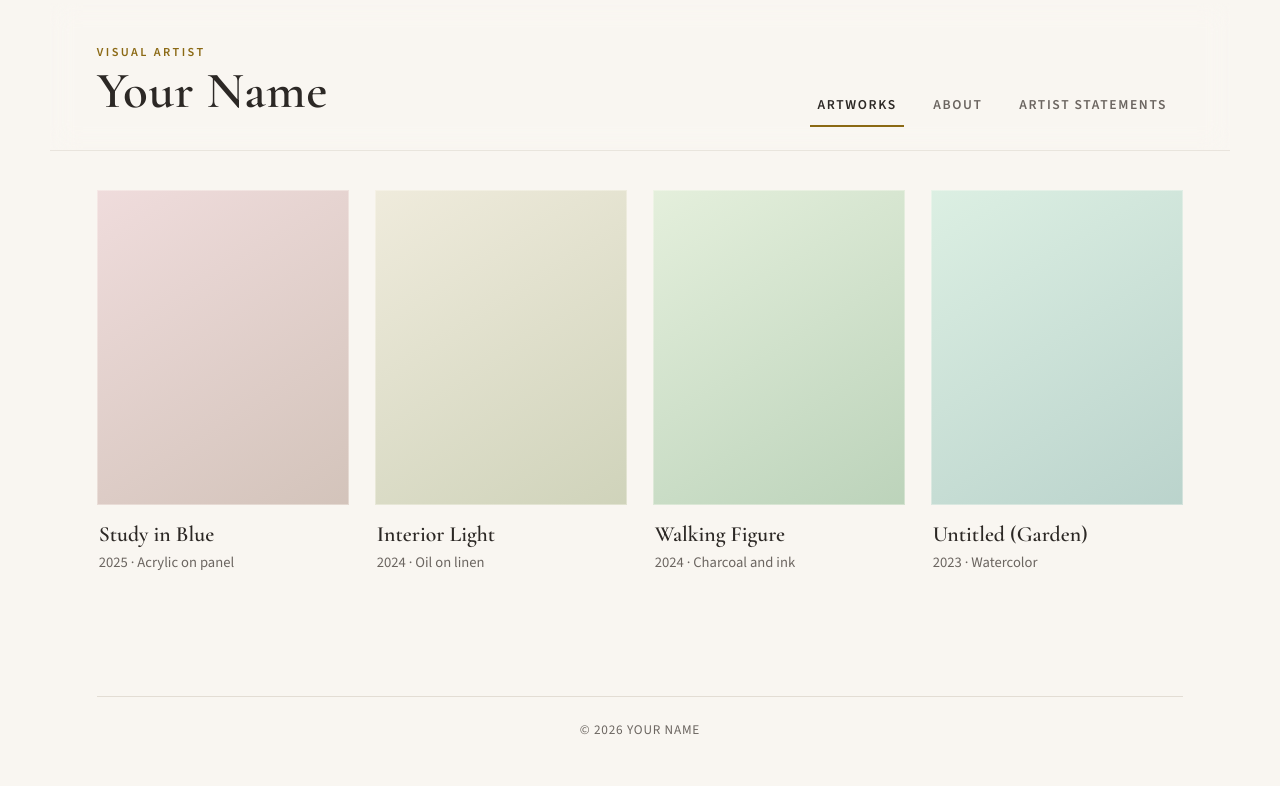
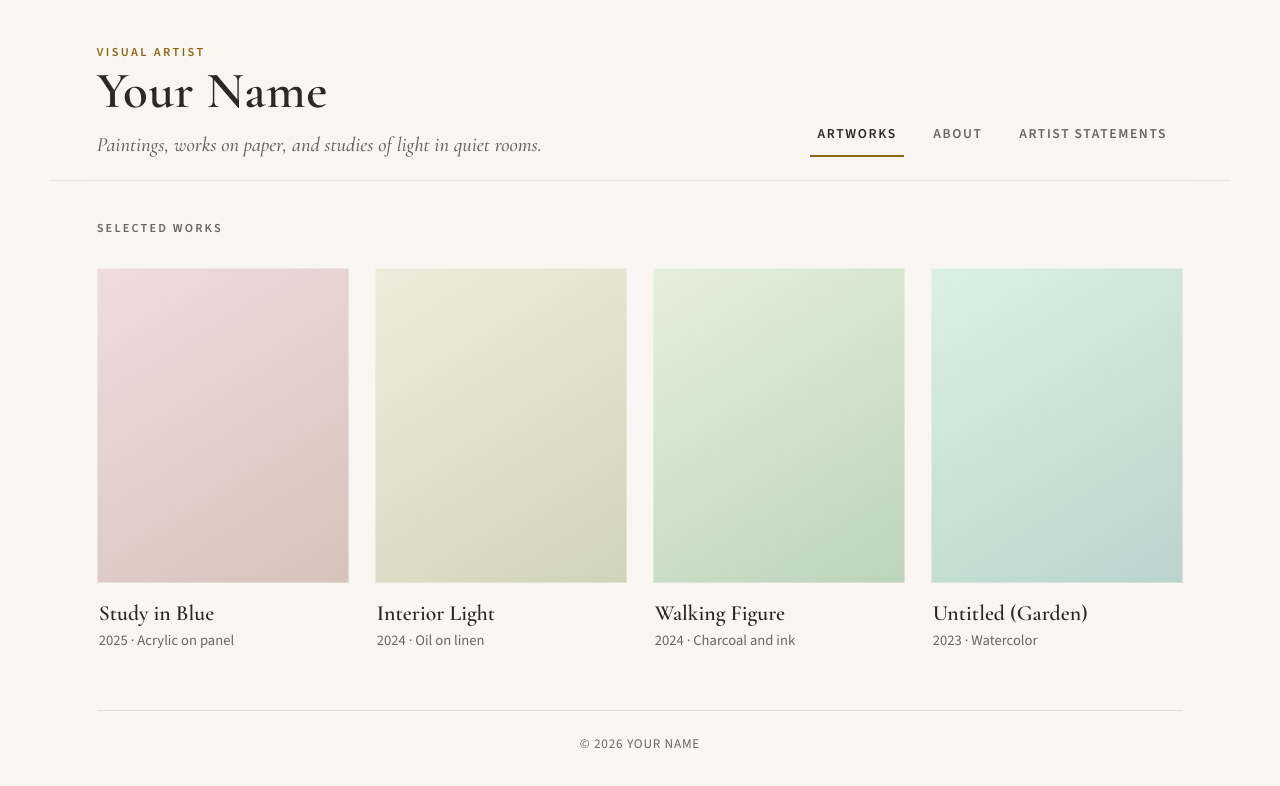
Before and after one commit to ducmtran-commit/portfolio, a React (Vite) app in the folder portfolio website/: page / in a window 1280 px wide. Shown: the top 786 px of the page. Built offline with nearby package versions, Linux system fonts and the light colour scheme.

Commit message:
Update content.ts

```diff
--- a/portfolio website/src/content.ts
+++ b/portfolio website/src/content.ts
@@ -3,7 +3,12 @@
 export const site = {
   name: 'Your Name',
   subtitle: 'Visual artist',
+  /** One line under your name — set to '' to hide */
+  tagline: 'Paintings, works on paper, and studies of light in quiet rooms.',
 }
+
+/** Short line above the artwork grid */
+export const worksIntro = 'Selected works'
 
 export type Artwork = {
   id: string
```
